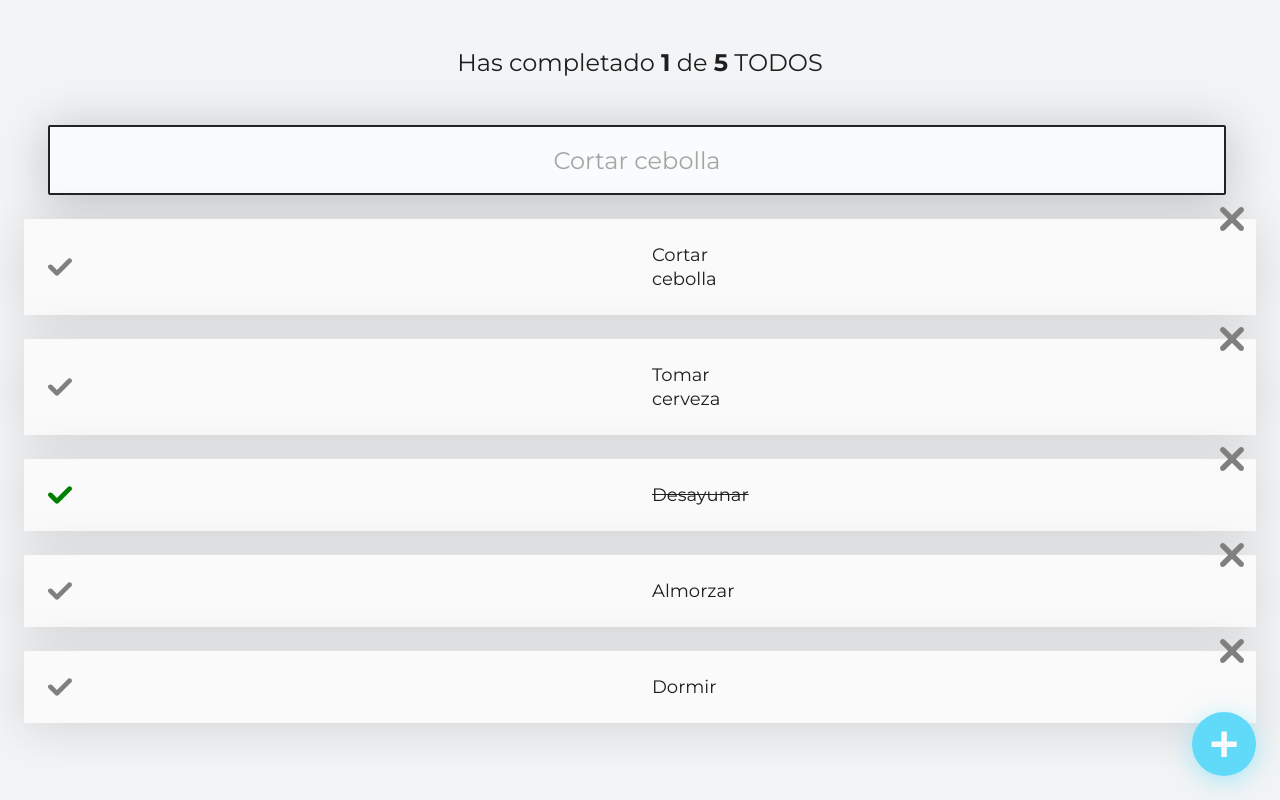
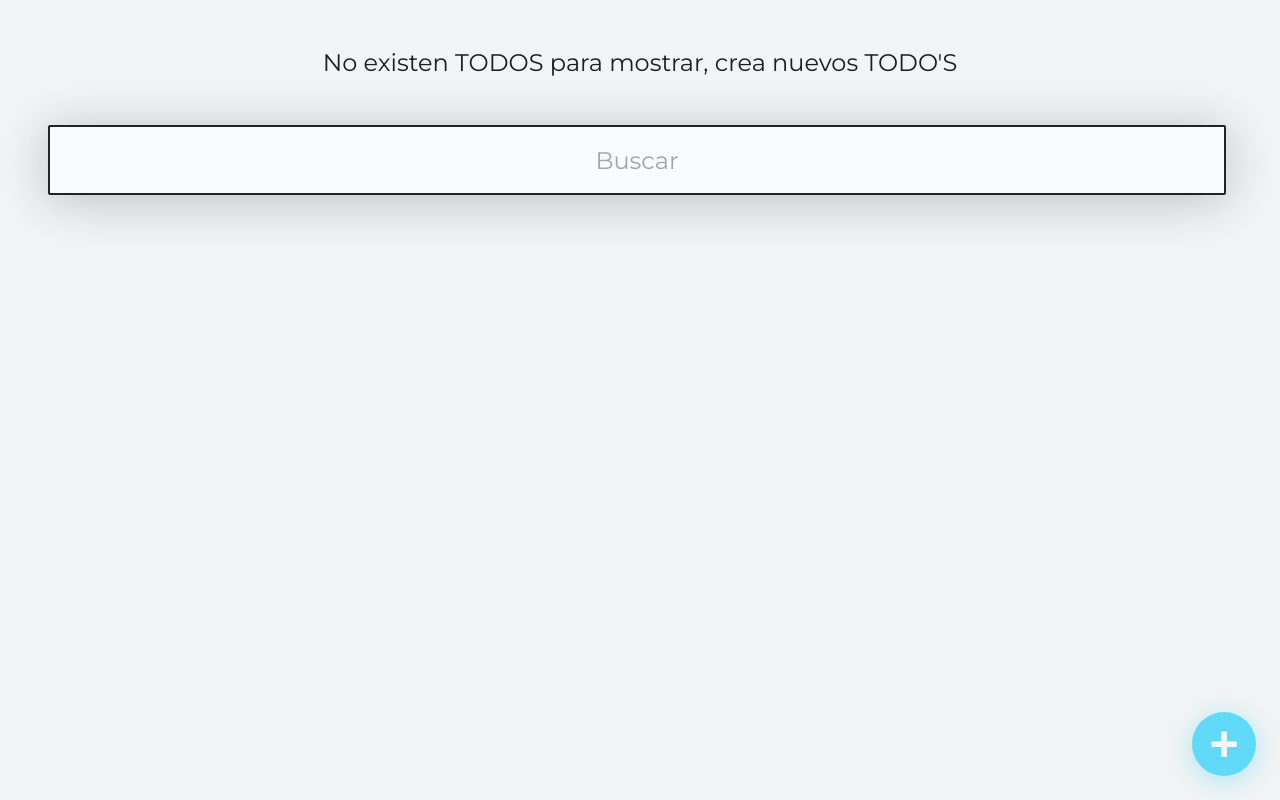
Before and after one commit to AlejandroLopez97/React-Learn, a React (Create React App) app: page / in a window 1280 px wide. Built offline with nearby package versions, Linux system fonts and the light colour scheme.

Commit message:
Se crea un customHooks para manejar el localStorage y a su vez el estado principal de la aplicación

```diff
--- a/src/App.js
+++ b/src/App.js
@@ -13,9 +13,33 @@ const defaultTodos = [
   {text: 'Dormir', completed: false},
 ];
 
+//Se crea un customHooks
+function useLocalStorage(itemName, initialValue){
+
+  const localStorageItem = localStorage.getItem(itemName);
+  let parsedItem;
+
+  if(!localStorageItem){
+    localStorage.setItem(itemName, JSON.stringify(initialValue));
+    parsedItem = initialValue;
+  }else{
+    parsedItem = JSON.parse(localStorageItem);
+  }
+
+  const [item, setItem] = React.useState(parsedItem);
+
+  //Funcion constante que guarda el estado y en el localstorage
+  const saveItem = (newItem) =>{
+    localStorage.setItem(itemName, JSON.stringify(newItem))
+    setItem(newItem);
+  };
+
+  return [item, saveItem];
+}
+
 function App() {
 
-  const [todos, setTodos] = React.useState(defaultTodos); //Estado que me permite contar la lista y enviarse al todoCounter como props
+  const [todos, saveTodos] = useLocalStorage('TODO',[]); //Estado que me permite contar la lista y enviarse al todoCounter como props
 
   const [searchValue, setSearchValue] = React.useState(''); //Estado que me permite manejar la busqueda del input y enviarse al todoSearch y al todoList para filtrar
 
@@ -31,12 +55,13 @@ function App() {
     }
   );
 
+
   //Estado derivado de los todos completados, donde se utiliza el actualizador del estado
   const completeTodo = (text) =>{
     const newTodos = [...todos];
     const todoIndex = newTodos.findIndex((item) => item.text === text);
     newTodos[todoIndex].completed = true;
-    setTodos(newTodos);
+    saveTodos(newTodos);
   };
 
   //Estado derivado de los todos eliminados, donde se utiliza el actualizador del estado
@@ -44,7 +69,7 @@ function App() {
     const newTodos = [...todos];
     const todoIndex = newTodos.findIndex((item) => item.text === text);
     newTodos.splice(todoIndex,1);
-    setTodos(newTodos);
+    saveTodos(newTodos);
   };
 
 
--- a/src/TodoCounter.js
+++ b/src/TodoCounter.js
@@ -6,7 +6,7 @@ function TodoCounter({ totalTodos, completed }){ //Recibimos la propiedad en la
 
     //Se valida si se completan todos los todos y se cambia el mensaje a mostrar
         return (completed !== totalTodos ? <h1 className='TodoCounter'>Has completado <span>{completed}</span> de <span>{totalTodos}</span> TODOS </h1> :
-             <h1 className='TodoCounter'>Felicitaciones ha completado los TODO'S</h1>);
+             <h1 className='TodoCounter'>No existen TODOS para mostrar, crea nuevos TODO'S</h1>);
 
 }
 
--- a/src/TodoSearch.js
+++ b/src/TodoSearch.js
@@ -5,7 +5,7 @@ import './TodoSearch.css';
 function TodoSearch({searchValue,setSearchValue}){
     return(
         <input
-            placeholder="Cortar cebolla"
+            placeholder="Buscar"
             className="TodoSearch"
             value={searchValue}
             onChange={(event) => {
```
